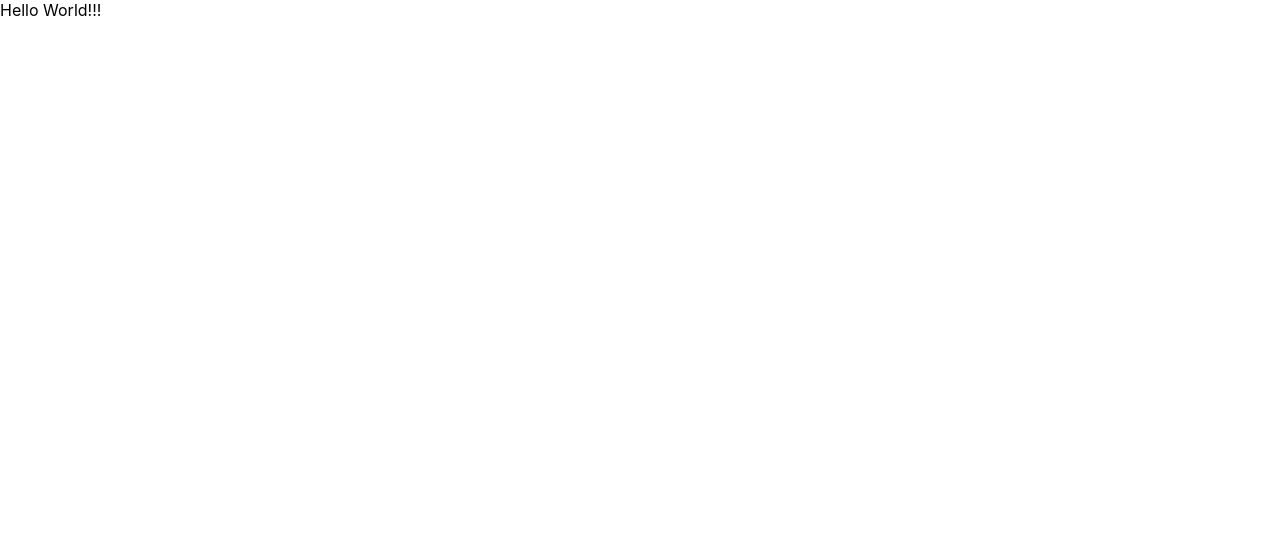
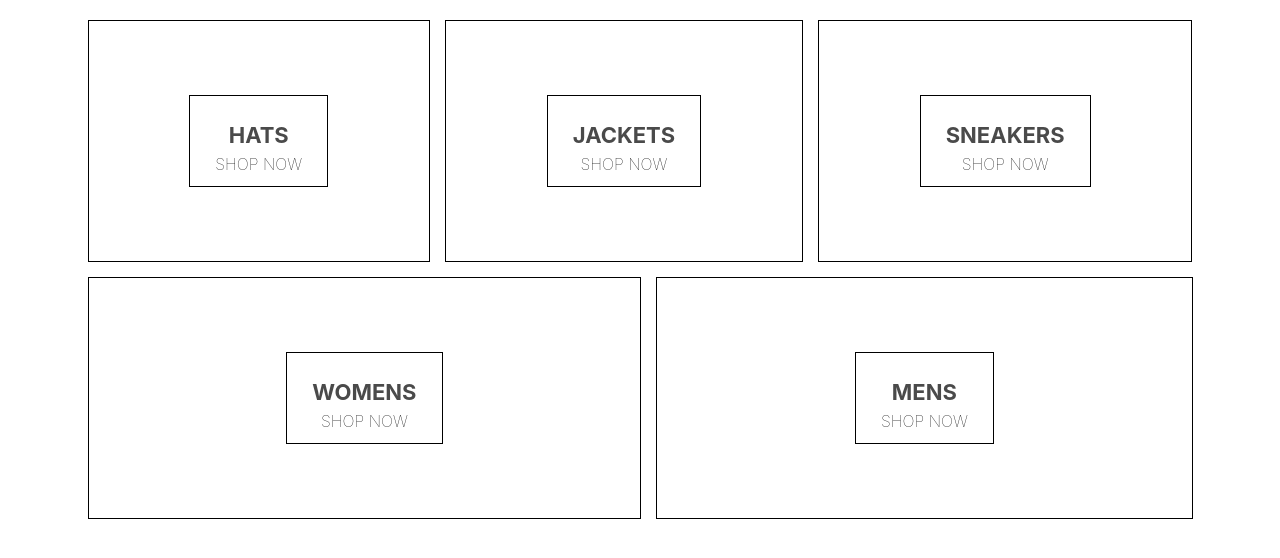
Before and after one commit to nikgun1984/ecommerce-React, a React (Create React App) app: page / in a window 1280 px wide. Shown: the top 558 px of the page. Built offline with nearby package versions, Linux system fonts and the light colour scheme.

Commit message:
added sass compiler

```diff
--- a/package.json
+++ b/package.json
@@ -6,6 +6,7 @@
     "@testing-library/jest-dom": "^5.11.4",
     "@testing-library/react": "^11.1.0",
     "@testing-library/user-event": "^12.1.10",
+    "node-sass": "^6.0.1",
     "react": "^17.0.2",
     "react-dom": "^17.0.2",
     "react-scripts": "4.0.3",
--- a/src/App.js
+++ b/src/App.js
@@ -1,7 +1,12 @@
 import "./App.css";
+import Homepage from "./homepage.component";
 
 function App() {
-	return <div>Hello World!!!</div>;
+	return (
+		<div>
+			<Homepage />
+		</div>
+	);
 }
 
 export default App;
--- a/src/homepage.component.jsx
+++ b/src/homepage.component.jsx
@@ -1,5 +1,42 @@
-const Homepage = () => {
+import './homepage.styles.scss';
+
+const Homepage = (props) => {
 	return (
-		<div></div>
+		<div className="homepage">
+			<div className="directory-menu">
+				<div className="menu-item">
+					<div className="content">
+						<h1 className="title">HATS</h1>
+						<span className="subtitle">SHOP NOW</span>
+					</div>
+				</div>
+				<div className="menu-item">
+					<div className="content">
+						<h1 className="title">JACKETS</h1>
+						<span className="subtitle">SHOP NOW</span>
+					</div>
+				</div>
+				<div className="menu-item">
+					<div className="content">
+						<h1 className="title">SNEAKERS</h1>
+						<span className="subtitle">SHOP NOW</span>
+					</div>
+				</div>
+				<div className="menu-item">
+					<div className="content">
+						<h1 className="title">WOMENS</h1>
+						<span className="subtitle">SHOP NOW</span>
+					</div>
+				</div>
+				<div className="menu-item">
+					<div className="content">
+						<h1 className="title">MENS</h1>
+						<span className="subtitle">SHOP NOW</span>
+					</div>
+				</div>
+			</div>
+		</div>
 	)
 }
+
+export default Homepage;
--- /dev/null
+++ b/src/homepage.styles.scss
@@ -0,0 +1,54 @@
+.homepage {
+  display: flex;
+  flex-direction: column;
+  align-items: center;
+  padding: 20px 80px;
+}
+
+.directory-menu {
+  width: 100%;
+  display: flex;
+  flex-wrap: wrap;
+  justify-content: space-between;
+}
+
+.menu-item {
+  min-width: 30%;
+  height: 240px;
+  flex: 1 1 auto;
+  display: flex;
+  align-items: center;
+  justify-content: center;
+  border: 1px solid black;
+  margin: 0 7.5px 15px;
+
+  &:first-child {
+    margin-right: 7.5px;
+  }
+
+  &:last-child {
+    margin-left: 7.5px;
+  }
+
+  .content {
+    height: 90px;
+    padding: 0 25px;
+    display: flex;
+    flex-direction: column;
+    align-items: center;
+    justify-content: center;
+    border: 1px solid black;
+
+    .title {
+      font-weight: bold;
+      margin-bottom: 6px;
+      font-size: 22px;
+      color: #4a4a4a;
+    }
+
+    .subtitle {
+      font-weight: lighter;
+      font-size: 16px;
+    }
+  }
+}
```
Also changed, not shown: 1 other file (tests, documents, lock files or other folders).
